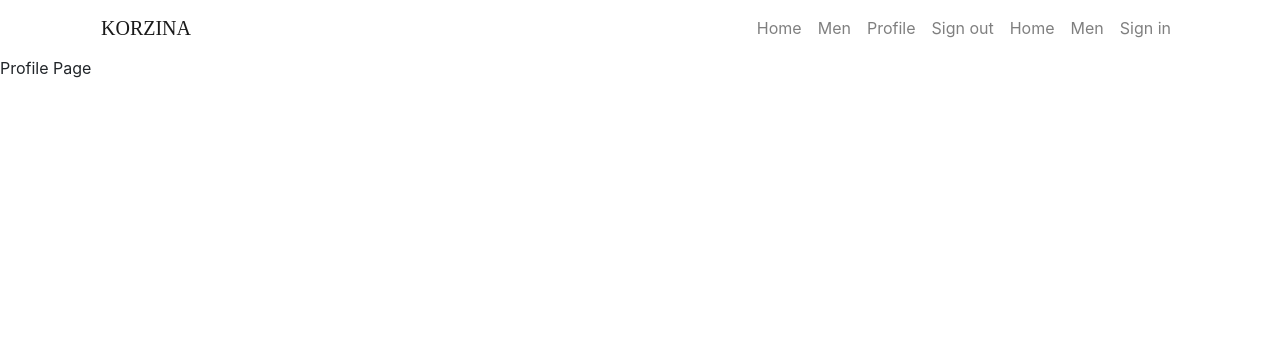
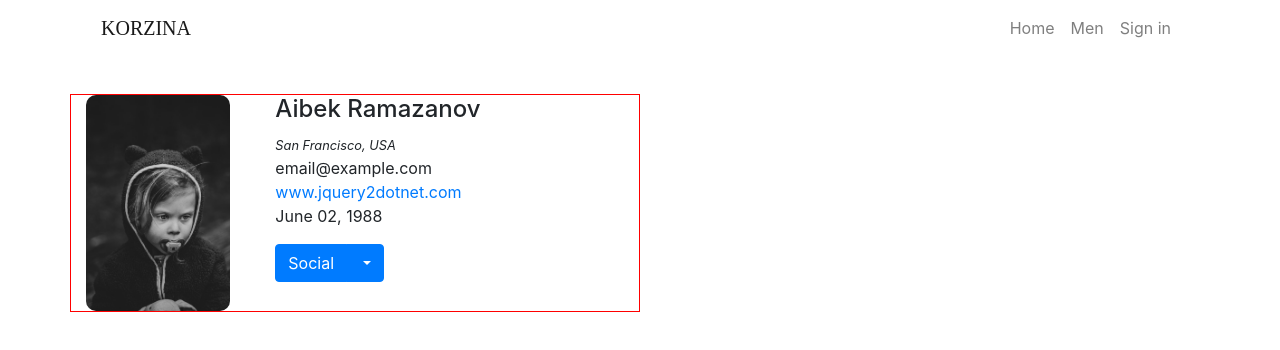
Before and after one commit to Aibek646/korzina, a React (Create React App) app: page /profile in a window 1280 px wide. Shown: the top 350 px of the page. Built offline with nearby package versions, Linux system fonts and the light colour scheme.

Commit message:
redirect history is working, profile page

```diff
--- a/src/App.css
+++ b/src/App.css
@@ -45,3 +45,20 @@
 .second-text {
     margin-top: 10px;
 }
+
+
+#profileId {
+    width: 9rem;
+    border-radius: 10px;
+
+}
+
+
+#profileContainer {
+    margin-top: 3%;
+}
+
+
+#main-column {
+    border: 1px solid red;
+}
--- a/src/App.js
+++ b/src/App.js
@@ -3,30 +3,35 @@ import './App.css';
 import 'bootstrap/dist/css/bootstrap.min.css';
 import { BrowserRouter as Router, Route, Switch} from 'react-router-dom'
 import { withRouter } from 'react-router-dom'
+import Routes from './config/routes'
 import Navbar from './components/Navbar'
-import Home from './components/Home'
-import Men from './components/Men'
-import Login from './components/Login'
-import noMatch from './components/noMatch'
-import RegisterModal from './components/RegisterModal'
-import Registration from './components/Registration'
-import Profile from './components/Profile'
+// import Home from './components/Home'
+// import Men from './components/Men'
+// import Login from './components/Login'
+// import noMatch from './components/noMatch'
+// import RegisterModal from './components/RegisterModal'
+// import Registration from './components/Registration'
+// import Profile from './components/Profile'
 import UserModel from './models/user';
 
 class App extends Component {
     state = {
-      currentUser: localStorage.getItem('uid')
+      currentUser: localStorage.getItem('uid'),
+
     }
+
 
     setCurrentUser = (userId) => {
         this.setState({
           currentUser: userId
         })
         localStorage.setItem('uid', userId)
+        console.log(this.state.currentUser)
     }
 
     logout = (event) => {
       event.preventDefault()
+      localStorage.removeItem('uid')
        UserModel.logout()
        .then(res => {
          console.log(res)
@@ -41,28 +46,12 @@ class App extends Component {
   render() {
     return (
           <React.Fragment>
-            <Navbar logout={this.logout}/>
-              <Router>
-                <Switch>
-
-                    <Route exact path='/' component={Home}/>
-                    <Route path='/profile' component={Profile}/>
-                    <Route path='/men' component={Men}/>
-
-                    <Route path='/signin' render={ (routeProps) => {
-                      return <RegisterModal {...routeProps}
-                      setCurrentUser={this.setCurrentUser}/>
-                    } }/>
-
-                    <Route path='/register' component={Registration}/>
-                    <Route component={noMatch}/>
-
-                </Switch>
-              </Router>
+            <Navbar logout={this.logout} setCurrentUser={this.setCurrentUser} currentUser={this.state.currentUser} history={this.props.history}/>
+            <Routes/>
           </React.Fragment>
 
   );
   }
 }
 
-export default App;
+export default withRouter(App);
--- a/src/components/Navbar.js
+++ b/src/components/Navbar.js
@@ -1,5 +1,9 @@
 import React, { Component } from 'react';
 import RegisterModal from './RegisterModal'
+import { Link, NavLink } from 'react-router-dom'
+import { withRouter } from 'react-router-dom'
+
+
 // import {} from 'react-bootstrap';
 
 class Navbar extends Component {
@@ -10,16 +14,16 @@ class Navbar extends Component {
         password: '',
     }
 
-    // handleChange = (event) => {
-    //     this.setState({
-    //         [event.target.name]: event.target.value
-    //     })
-    // }
+    handleChange = (event) => {
+        this.setState({
+            [event.target.name]: event.target.value
+        })
+    }
 
 
-    // handleSubmit = (event) => {
+    handleSubmit = (event) => {
 
-    // }
+    }
 
     show = () => {
         this.setState({
@@ -45,36 +49,36 @@ class Navbar extends Component {
                 </button>
                 <div className="collapse navbar-collapse" id="navbarMenu">
                         <ul className="navbar-nav ml-auto">
-
-
+                            {  this.props.currentUser ?
+                          <>
                             <li className="nav-item">
-                                <a href="/" className="nav-link">Home</a>
+                                <NavLink className="nav-link" exact to="/">Home</NavLink>
                             </li>
                             <li className="nav-item">
-                                <a href="/men" className="nav-link">Men</a>
+                                <NavLink className="nav-link" to="/men">Men</NavLink>
                             </li>
                             <li className="nav-item">
-                                <a href="/profile" className="nav-link">Profile</a>
+                                <NavLink className="nav-link" to="/profile">Profile</NavLink>
                             </li>
                             <li className="nav-item">
                                 <a href="/signout" className="nav-link" onClick={this.props.logout}>Sign out</a>
                             </li>
+                           </>
+                              :
 
-
-
-
+                            <>
                             <li className="nav-item">
-                                <a href="/" className="nav-link">Home</a>
+                             <NavLink className="nav-link" exact to="/">Home</NavLink>
                             </li>
                             <li className="nav-item">
-                                <a href="/men" className="nav-link">Men</a>
+                              <NavLink className="nav-link" to="/men">Men</NavLink>
                             </li>
                             <li className="nav-item">
-                                <a href="#" className="nav-link" onClick={this.show}>Sign in</a>
-                                <RegisterModal appear={this.state.modal} close={this.close} />
+                                        <NavLink className="nav-link"  to="/signin" onClick={this.show}>Sign in</NavLink>
+                                <RegisterModal appear={this.state.modal} close={this.close} setCurrentUser={this.props.setCurrentUser} history={this.props.history}/>
                             </li>
-
-
+                            </>
+                            }
 
                         </ul>
                 </div>
--- a/src/components/Profile.js
+++ b/src/components/Profile.js
@@ -3,8 +3,43 @@ import React, { Component } from 'react';
 class Profile extends Component {
     render() {
         return (
-            <div>
-                Profile Page
+            <div className="container" id="profileContainer">
+                <div className="row">
+                    <div class="col-xs-12 col-sm-6 col-md-6" id="main-column">
+                        <div className="well well-sm">
+                            <div className="row">
+                                <div className="col-sm-6 col-md-4">
+                                    <img src="/images/profilePhoto.jpeg" alt="profileImage" className="img-rounded img-responsive" id="profileId"></img>
+                                </div>
+                                <div className="col-sm-6 col-md-8">
+                                    <h4>Aibek Ramazanov</h4>
+                                      <small><cite title="San Francisco, USA">San Francisco, USA <i class="glyphicon glyphicon-map-marker">
+                                      </i></cite></small>
+                                    <p>
+                                        <i className="glyphicon glyphicon-envelope"></i>email@example.com
+                                        <br />
+                                        <i className="glyphicon glyphicon-globe"></i><a href="http://www.jquery2dotnet.com">www.jquery2dotnet.com</a>
+                                        <br />
+                                        <i className="glyphicon glyphicon-gift"></i>June 02, 1988
+                                    </p>
+                                    <div className="btn-group">
+                                        <button type="button" class="btn btn-primary">Social</button>
+                                        <button type="button" class="btn btn-primary dropdown-toggle" data-toggle="dropdown">
+                                            <span class="caret"></span><span class="sr-only">Social</span>
+                                        </button>
+                                        <ul className="dropdown-menu" role="menu">
+                                            <li><a href="#">Twitter</a></li>
+                                            <li><a href="https://plus.google.com/+Jquery2dotnet/posts">Google +</a></li>
+                                            <li><a href="https://www.facebook.com/jquery2dotnet">Facebook</a></li>
+                                            <li className="divider"></li>
+                                            <li><a href="#">Github</a></li>
+                                        </ul>
+                                    </div>
+                                </div>
+                            </div>
+                        </div>
+                    </div>
+                </div>
             </div>
         );
     }
--- a/src/config/routes.js
+++ b/src/config/routes.js
@@ -1,2 +1,28 @@
 import React from 'react'
 import {Switch, Route} from 'react-router-dom'
+import Home from '../components/Home'
+import Profile from '../components/Profile'
+import Men from '../components/Men'
+import Registration from '../components/Registration'
+import noMatch from '../components/noMatch'
+import RegisterModal from '../components/RegisterModal'
+
+
+export default (props) => (
+    <Switch>
+        <Route exact path='/' component={Home} />
+        <Route path='/profile' component={Profile} />
+        <Route path='/men' component={Men} />
+
+        {/* <Route path='/signin' render={ (routeProps) => {
+                      return <RegisterModal {...routeProps}
+                      setCurrentUser={props.setCurrentUser}
+                      />
+                    } }/> */}
+                    {/* <Route path='/signin' component={RegisterModal}/> */}
+
+        <Route path='/register' component={Registration} />
+        <Route component={noMatch} />
+
+    </Switch>
+)
--- a/src/index.js
+++ b/src/index.js
@@ -1,5 +1,6 @@
 import React from 'react';
 import ReactDOM from 'react-dom';
+import {BrowserRouter as Router} from 'react-router-dom'
 import './index.css';
 import App from './App';
 import * as serviceWorker from './serviceWorker';
@@ -8,7 +9,9 @@ import 'bootstrap/dist/css/bootstrap.min.css';
 
 ReactDOM.render(
   <React.StrictMode>
+    <Router>
     <App />
+    </Router>
   </React.StrictMode>,
   document.getElementById('root')
 );
```
Also changed, not shown: public/images/profilePhoto.jpeg (added).
